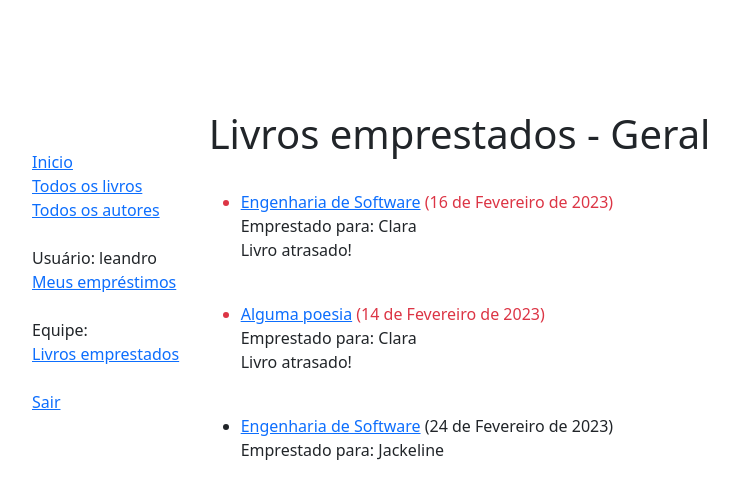
After one commit to lbmiranda/Python-Codes, a Django app: page /catalog/livrosemprestados/ in a window 1280 px wide. The commit adds this page. Shown: the top 499 px of the page, without its empty margins (90-828 px from the left). Run offline with Django 4.2, Linux system fonts and the light colour scheme; a user stored in the database is signed in; data comes from the database, SQL or seed files in the repository; both versions use the stored data as it was after the commit.

Commit message:
inclusao de visoes conforme usuarios diferentes

```diff
--- a/bibliotecaDjango/bibliotecaLocal/catalog/admin.py
+++ b/bibliotecaDjango/bibliotecaLocal/catalog/admin.py
@@ -30,13 +30,13 @@ class LivroAdmin(admin.ModelAdmin):
 @admin.register(InstanciaLivro)
 class InstanciaAdmin(admin.ModelAdmin):
 
-    list_display = ('id','livro','data_devolucao','status')
+    list_display = ('id','livro','data_devolucao','status', 'emprestado_para')
     list_filter = ('status','data_devolucao')
     fieldsets = (
         ('Dados gerais', {
             'fields': ('livro','edicao','id')
         }),
         ('Disponibilidade', {
-            'fields': ('status','data_devolucao')
+            'fields': ('status','data_devolucao','emprestado_para')
         }),
     )
--- a/bibliotecaDjango/bibliotecaLocal/catalog/models.py
+++ b/bibliotecaDjango/bibliotecaLocal/catalog/models.py
@@ -2,6 +2,8 @@ from enum import unique
 from unittest.util import _MAX_LENGTH
 from django.db import models
 from django.urls import reverse
+from django.contrib.auth.models import User
+from datetime import date
 
 # Create your models here.
 
@@ -53,6 +55,7 @@ class InstanciaLivro(models.Model):
     livro = models.ForeignKey('Livro', on_delete=models.RESTRICT, null = True)
     edicao = models.CharField(max_length=200)
     data_devolucao = models.DateField(null=True, blank=True)
+    emprestado_para = models.ForeignKey(User, on_delete=models.SET_NULL, null=True, blank=True)
 
     STATUS_EMPRESTIMO = (
         ('m', 'Manutenção'),
@@ -71,9 +74,16 @@ class InstanciaLivro(models.Model):
 
     class Meta:
         ordering = ['data_devolucao']
+        permissions = (('pode_registrar_devolucao', 'Devolve livro'),)
+
 
     def __str__(self):
         return f'{self.id}({self.livro.titulo})'
+
+    @property
+    def atrasado(self):
+        """Verifica se um livro está atrasado baseado na data corrente"""
+        return bool(self.data_devolucao and date.today() > self.data_devolucao)
 
 
 class Autor(models.Model):
--- a/bibliotecaDjango/bibliotecaLocal/catalog/templates/base_generic.html
+++ b/bibliotecaDjango/bibliotecaLocal/catalog/templates/base_generic.html
@@ -18,13 +18,25 @@
           <li><a href="{% url 'index' %}">Inicio</a></li>
           <li><a href="{% url 'livros' %}">Todos os livros</a></li>
           <li><a href="{% url 'autores' %}">Todos os autores</a></li>
+          <br>
 
           {% if user.is_authenticated %}
             <li>Usuário: {{ user.get_username }}  </li>
-            <li><a href="{% url 'logout' %}?next={{ request.path }}">Sair</a></li>
+            <li><a href="{% url 'meus-emprestados' %}">Meus empréstimos</a></li>
+            <br>
+
+            {% if user.is_staff %}
+              <li>Equipe:</li>
+              <li><a href="{% url 'livros-emprestados' %}"> Livros emprestados</a></li>
+              <br>
+            {% endif %}
+
+            <li><a href="{% url 'logout' %}?next={% url 'index' %}">Sair</a></li>
           {% else %}
             <li><a href="{% url 'login' %}?next={{ request.path }}">Login</a></li>
           {% endif %}
+
+
         </ul>
      {% endblock %}
       </div>
--- /dev/null
+++ b/bibliotecaDjango/bibliotecaLocal/catalog/templates/catalog/livrosemprestados_list.html
@@ -0,0 +1,27 @@
+{% extends "base_generic.html" %}
+
+{% block content %}
+    <h1>Livros emprestados - Geral</h1>
+    <br>
+
+    {% if instancialivro_list %}
+
+    <ul>
+
+      {% for instlivro in instancialivro_list %}
+      <li class="{% if instlivro.atrasado %}text-danger{% endif %}">
+        <a href="{% url 'livro-detail' instlivro.livro.pk %}">{{ instlivro.livro.titulo }}</a> ({{ instlivro.data_devolucao |default_if_none:instlivro.status }})
+        <li style="list-style: none;">Emprestado para: {{ instlivro.emprestado_para |default_if_none:"" }} </li>
+        {% if instlivro.atrasado %}
+          <p>Livro atrasado!</p>
+        {% endif %}
+        <br>
+
+      </li>
+      {% endfor %}
+    </ul>
+
+    {% else %}
+      <p>Não há livros emprestados.</p>
+    {% endif %}
+{% endblock %}
--- a/bibliotecaDjango/bibliotecaLocal/catalog/templates/index.html
+++ b/bibliotecaDjango/bibliotecaLocal/catalog/templates/index.html
@@ -13,7 +13,6 @@
       <li><strong>Cópias:</strong> {{ num_instancias }}</li>
       <li><strong>Cópias disponíveis:</strong> {{ num_instancias_disponivel }}</li>
       <li><strong>Autores:</strong> {{ num_autores }}</li>
-      <li><strong>Generos:</strong>{{ num_generos }}</li>
       <li><strong>Livros com 'Ensaio':</strong> {{ num_ensaio }}</li>
     </ul>
 
--- a/bibliotecaDjango/bibliotecaLocal/catalog/urls.py
+++ b/bibliotecaDjango/bibliotecaLocal/catalog/urls.py
@@ -4,7 +4,9 @@ from . import views
 urlpatterns = [
     path('', views.index, name='index'),
     path('livros/', views.LivroListView.as_view(), name = 'livros'),
-    path('livro/<int:pk>', views.LivroDetalheView.as_view(), name = 'livro-detail'),
-    path('autores', views.AutorListView.as_view(), name = 'autores'),
+    path('livro/<int:pk>/', views.LivroDetalheView.as_view(), name = 'livro-detail'),
+    path('autores/', views.AutorListView.as_view(), name = 'autores'),
     path('autor/<int:pk>', views.AutorDetalheView.as_view(), name = 'autor-detail'),
+    path('meuslivros/',views.LivroEmprestadoPorUsuarioView.as_view(), name='meus-emprestados'),
+    path('livrosemprestados/', views.LivrosEmprestadosGeralView.as_view(), name='livros-emprestados'),
 ]
--- a/bibliotecaDjango/bibliotecaLocal/catalog/views.py
+++ b/bibliotecaDjango/bibliotecaLocal/catalog/views.py
@@ -1,6 +1,7 @@
 from django.shortcuts import render
-from .models import Livro,Autor,InstanciaLivro,Genero
+from .models import Livro,Autor,InstanciaLivro
 from django.views import generic
+from django.contrib.auth.mixins import LoginRequiredMixin
 
 # Create your views here.
 
@@ -10,7 +11,6 @@ def index(request):
     num_instancias = InstanciaLivro.objects.all().count()
     num_instancias_disponivel = InstanciaLivro.objects.filter(status__exact='d').count()
     num_autores = Autor.objects.count()
-    num_generos = Livro.objects.all().count()
     num_ensaio = Livro.objects.filter(titulo__icontains = 'ensaio').count()
     num_visitas = request.session.get('num_visitas',0)
 
@@ -21,7 +21,6 @@ def index(request):
         'num_instancias': num_instancias,
         'num_instancias_disponivel': num_instancias_disponivel,
         'num_autores': num_autores,
-        'num_generos': num_generos,
         'num_ensaio': num_ensaio,
         'num_visitas': num_visitas,
     }
@@ -40,3 +39,26 @@ class AutorListView(generic.ListView):
 
 class AutorDetalheView(generic.DetailView):
     model = Autor
+
+class LivroEmprestadoPorUsuarioView(LoginRequiredMixin, generic.ListView):
+    model = InstanciaLivro
+    template_name = 'catalog/instancialivro_list.html'
+    paginate_by = 10
+
+    def get_queryset(self):
+        return (
+            InstanciaLivro.objects.filter(emprestado_para=self.request.user)
+            .filter(status__exact='e')
+            .order_by('data_devolucao')
+        )
+
+class LivrosEmprestadosGeralView(LoginRequiredMixin, generic.ListView):
+    model = InstanciaLivro
+    template_name = 'catalog/livrosemprestados_list.html'
+    paginate_by = 10
+
+    def get_queryset(self):
+       return (
+            InstanciaLivro.objects.filter(status__exact='e')
+            .order_by('emprestado_para')
+        )
--- a/bibliotecaDjango/bibliotecaLocal/templates/registration/login.html
+++ b/bibliotecaDjango/bibliotecaLocal/templates/registration/login.html
@@ -32,6 +32,6 @@
 
 </form>
 
-<p><a href="{% url 'password_reset_form' %}">Esqueceu sua senha?</a></p>
+<p><a href="{% url 'password_reset' %}">Esqueceu sua senha?</a></p>
 
 {% endblock %}
```
Also changed, not shown: bibliotecaDjango/bibliotecaLocal/catalog/templates/catalog/instancialivro_list.html (added, +23 -0 lines), bibliotecaDjango/bibliotecaLocal/catalog/migrations/0005_instancialivro_emprestado_para.py (added), bibliotecaDjango/bibliotecaLocal/catalog/migrations/0006_alter_instancialivro_options.py (added), bibliotecaDjango/bibliotecaLocal/db.sqlite3.
